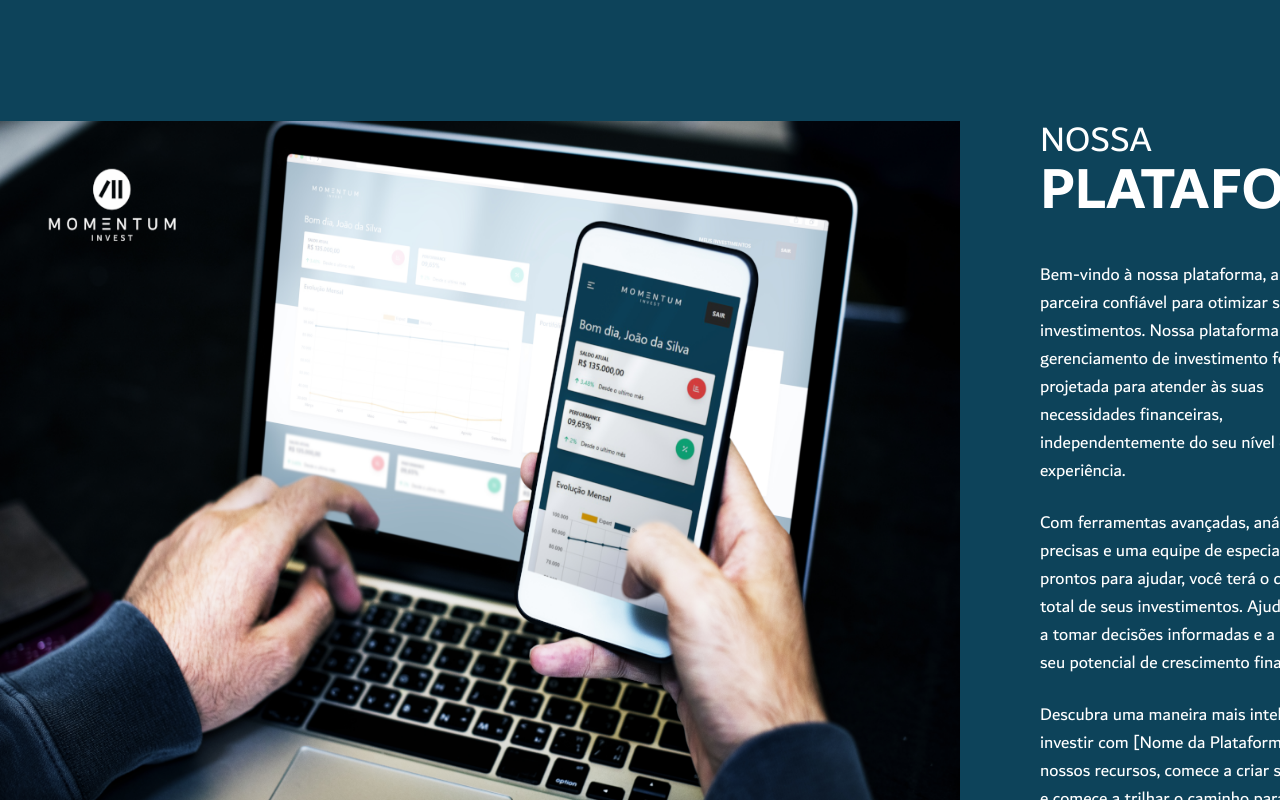
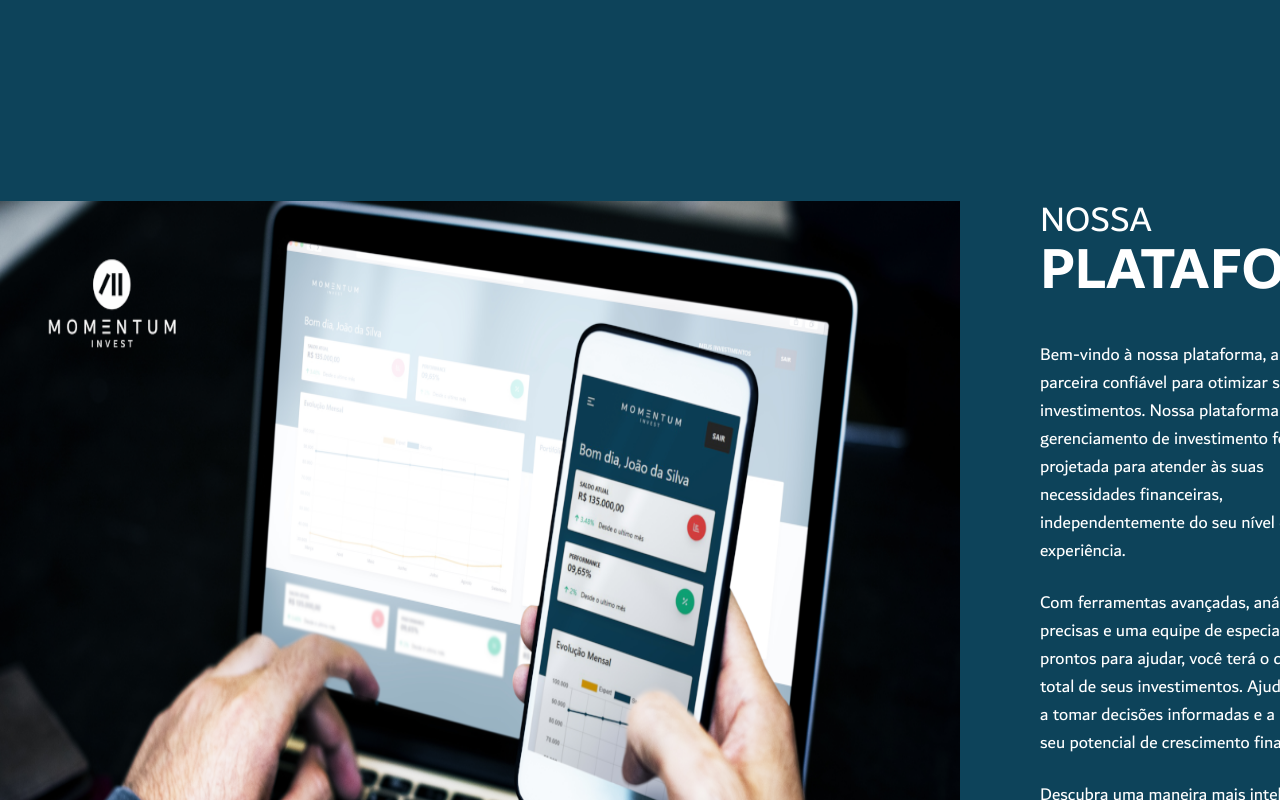
Before and after one commit to kyhou/momentum, a Vue app: page / in a window 1280 px wide. Shown: the part 3440-4240 px from the top of the page. Built offline with nearby package versions, Linux system fonts and the light colour scheme; no server answers.

Commit message:
WIP: construção da home - section platform

```diff
--- a/src/views/Home.vue
+++ b/src/views/Home.vue
@@ -173,11 +173,11 @@
                 <!-- <div class="flex w-1/5 bg-[url('/src/assets/imgs/circles.png')] bg-right bg-no-repeat"></div> -->
             </section>
 
-            <section id="platform" class="body-font bg-secondary text-white" style="font-family:'Dubai Regular'">
+            <section id="platform" class="body-font bg-secondary pb-20 text-white" style="font-family:'Dubai Regular'">
                 <!-- <img class="ml-[50rem] -mt-[15rem] mb-[15rem]" src="/src/assets/imgs/yellow-circle.svg"> -->
                 <div class="flex">
-                    <img class="mb-40 w-3/4" src="/src/assets/imgs/plataforma.png">
-                    <div class="ml-20 w-1/4">
+                    <img class="mt-20 w-3/4" src="/src/assets/imgs/plataforma.png">
+                    <div class="ml-20 mt-20 w-1/4">
                         <h1 class="mb-10 text-4xl">NOSSA<br /><span class="text-6xl font-extrabold"
                                 style="font-family:'Dubai Bold'">PLATAFORMA</span></h1>
                         <p class="text-lg">
```
